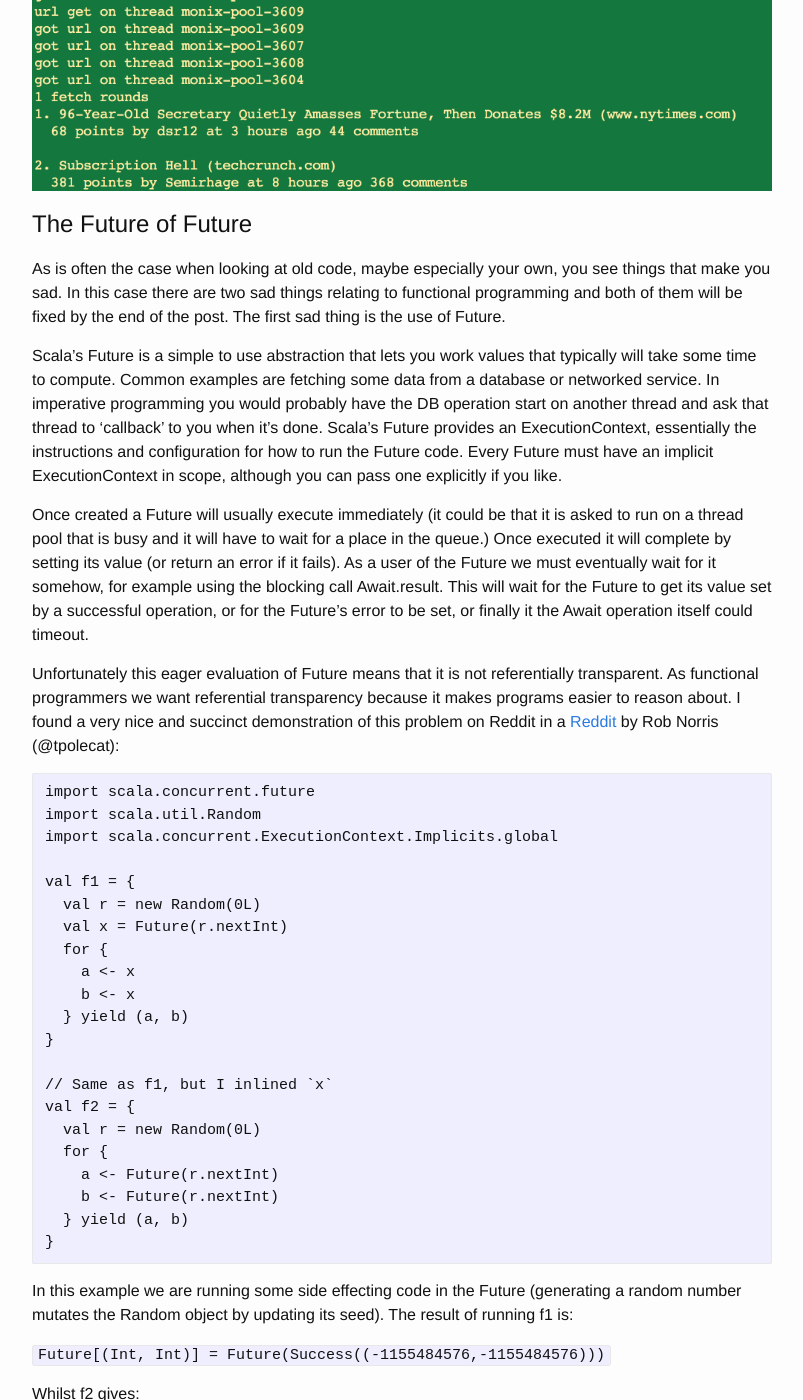
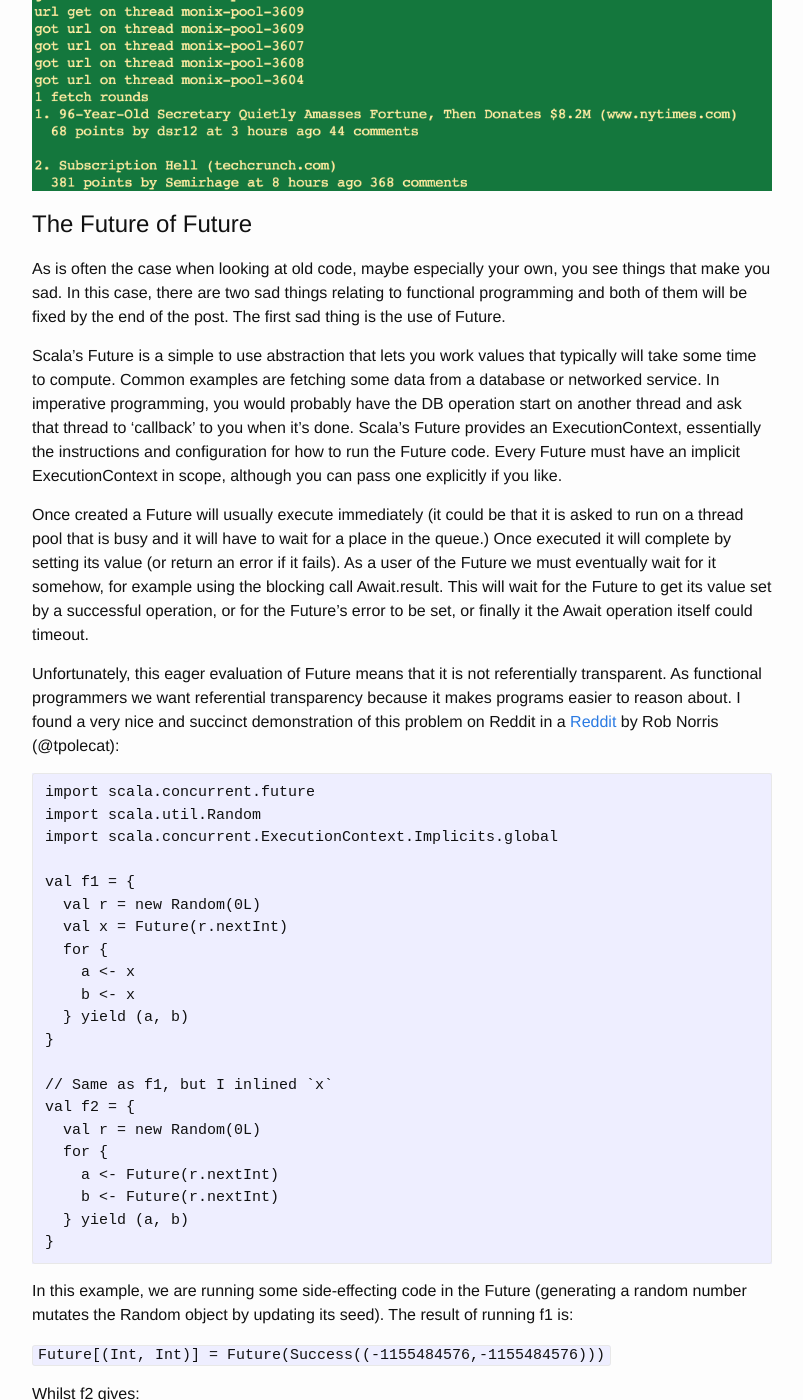
Before and after one commit to justinhj/justinhj.github.io, a Jekyll site: the page built from _posts/2018-05-06-hacker-news-api-4.md, in a window 1280 px wide and 1400 px high, scrolled down 1290 px. Shown: the whole window, without its empty margins (238-1041 px from the left). Built offline with Jekyll 4.4.1, drawn with Linux system fonts in a browser that asks for light colours; comment, search, counter and statistics services are not loaded; some of the changed text lies outside the part shown.

Commit message:
Fix some grammar

````diff
--- a/_posts/2018-05-06-hacker-news-api-4.md
+++ b/_posts/2018-05-06-hacker-news-api-4.md
@@ -35,13 +35,13 @@
 
 # The Future of Future
 
-As is often the case when looking at old code, maybe especially your own, you see things that make you sad. In this case there are two sad things relating to functional programming and both of them will be fixed by the end of the post. The first sad thing is the use of Future.
+As is often the case when looking at old code, maybe especially your own, you see things that make you sad. In this case, there are two sad things relating to functional programming and both of them will be fixed by the end of the post. The first sad thing is the use of Future.
 
-Scala's Future is a simple to use abstraction that lets you work values that typically will take some time to compute. Common examples are fetching some data from a database or networked service. In imperative programming you would probably have the DB operation start on another thread and ask that thread to 'callback' to you when it's done. Scala's Future provides an ExecutionContext, essentially the instructions and configuration for how to run the Future code. Every Future must have an implicit ExecutionContext in scope, although you can pass one explicitly if you like.
+Scala's Future is a simple to use abstraction that lets you work values that typically will take some time to compute. Common examples are fetching some data from a database or networked service. In imperative programming, you would probably have the DB operation start on another thread and ask that thread to 'callback' to you when it's done. Scala's Future provides an ExecutionContext, essentially the instructions and configuration for how to run the Future code. Every Future must have an implicit ExecutionContext in scope, although you can pass one explicitly if you like.
 
 Once created a Future will usually execute immediately (it could be that it is asked to run on a thread pool that is busy and it will have to wait for a place in the queue.) Once executed it will complete by setting its value (or return an error if it fails). As a user of the Future we must eventually wait for it somehow, for example using the blocking call Await.result. This will wait for the Future to get its value set by a successful operation, or for the Future's error to be set, or finally it the Await operation itself could timeout.
 
-Unfortunately this eager evaluation of Future means that it is not referentially transparent. As functional programmers we want referential transparency because it makes programs easier to reason about. I found a very nice and succinct demonstration of this problem on Reddit in a [Reddit](https://www.reddit.com/r/scala/comments/3zofjl/why_is_future_totally_unusable/?st=jguak5en&sh=8064a725) by Rob Norris (@tpolecat):
+Unfortunately, this eager evaluation of Future means that it is not referentially transparent. As functional programmers we want referential transparency because it makes programs easier to reason about. I found a very nice and succinct demonstration of this problem on Reddit in a [Reddit](https://www.reddit.com/r/scala/comments/3zofjl/why_is_future_totally_unusable/?st=jguak5en&sh=8064a725) by Rob Norris (@tpolecat):
 
 ```
 import scala.concurrent.future
@@ -67,7 +67,7 @@
 }
 ```
 
-In this example we are running some side effecting code in the Future (generating a random number mutates the Random object by updating its seed). The result of running f1 is:
+In this example, we are running some side-effecting code in the Future (generating a random number mutates the Random object by updating its seed). The result of running f1 is:
 
 `Future[(Int, Int)] = Future(Success((-1155484576,-1155484576)))`
 
@@ -75,7 +75,7 @@
 
 `Future[(Int, Int)] = Future(Success((-1155484576,-723955400)))`
 
-For referential transparency we can take any function and its arguments and replace it with the result.
+For referential transparency, we can take any function and its arguments and replace it with the result.
 
 ```
 val x = something
@@ -92,7 +92,7 @@
 
 # Monix Task
 
-Monix provides Task that we can use instead of Future. It adds a lot of features, most notably for our purposes is that it allows us to lazily evaluate our code, in fact that is the default. In the Future example above we can simply replace Future with Task and we will find that referential transparency is restored:
+Monix provides Task that we can use instead of Future. It adds a lot of features, most notably for our purposes is that it allows us to lazily evaluate our code. In fact, that is the default. In the Future example above we can simply replace Future with Task and we will find that referential transparency is restored:
 
 ```
 import monix.
@@ -162,7 +162,7 @@
 
 ## [HNFetch.scala](https://github.com/justinhj/hnfetch/blob/master/src/main/scala/justinhj/hnfetch/HNFetch.scala)
 
-In this code most of the changes were removing Future from functions that can actually be simply synchronous. We'll later let Monix Task handle scheduling them on threads. The one exception is the function geTopItems which will we call as a single Task (the other http gets are made by Fetch itself and will be wrapped by Tasks later). So in refactoring I've created a Sync (blocking) and a regular (Task wrapped) version of the supported Hacker News API.
+In this code most of the changes were removing Future from functions that can actually be simply synchronous. We'll later let Monix Task handle scheduling them on threads. The one exception is the function geTopItems which will we call as a single Task (the other http gets are made by Fetch itself and will be wrapped by Tasks later). So in refactoring, I've created a Sync (blocking) and a regular (Task wrapped) version of the supported Hacker News API.
 
 ```
   def getTopItems(): Task[Either[String, HNItemIDList]] = Task.eval {
@@ -227,13 +227,13 @@
 
 # So?
 
-With a few changes we've turned a simple ugly program that used old fashioned Futures and was not at all composable into a much more useful program made of small composable parts. If you don't believe me then check out the old code [here](https://github.com/justinhj/hnfetch/blob/blogpost2/src/main/scala/examples/FrontPageWithFetch.scala)
+With a few changes, we've turned a simple ugly program that used old-fashioned Futures and was not at all composable into a much more useful program made of small composable parts. If you don't believe me then check out the old code [here](https://github.com/justinhj/hnfetch/blob/blogpost2/src/main/scala/examples/FrontPageWithFetch.scala)
 
 Not only is the new code easier to read, we now have the parts that make it up available to easily make new programs.
 
 # But how cool is Monix, though?
 
-I'm just getting started learning about what the Monix library, but I spent a few minutes playing around in the [Ammonite](http://ammonite.io/) REPL and had a lot of fun. For example Hacker News has a MaxItem API, which tells you the ID of the last posted item (it increase monotonically). So for fun I used the Monix Observer (part of the reactive module) to generate a tick every 30 seconds at which point you can execute a Task. These few lines of code will check Hacker News every 30 seconds and print the latest comment. Pretty fun:
+I'm just getting started learning about what the Monix library, but I spent a few minutes playing around in the [Ammonite](http://ammonite.io/) REPL and had a lot of fun. For example, Hacker News has a MaxItem API, which tells you the ID of the last posted item (it increase monotonically). So for fun I used the Monix Observer (part of the reactive module) to generate a tick every 30 seconds at which point you can execute a Task. These few lines of code will check Hacker News every 30 seconds and print the latest comment. Pretty fun:
 
 ![Live comments](/../images/livecomments.png)
 
````
Also changed, not shown: other parts of _posts/2018-05-06-hacker-news-api-4.md (+4 -4 lines).
